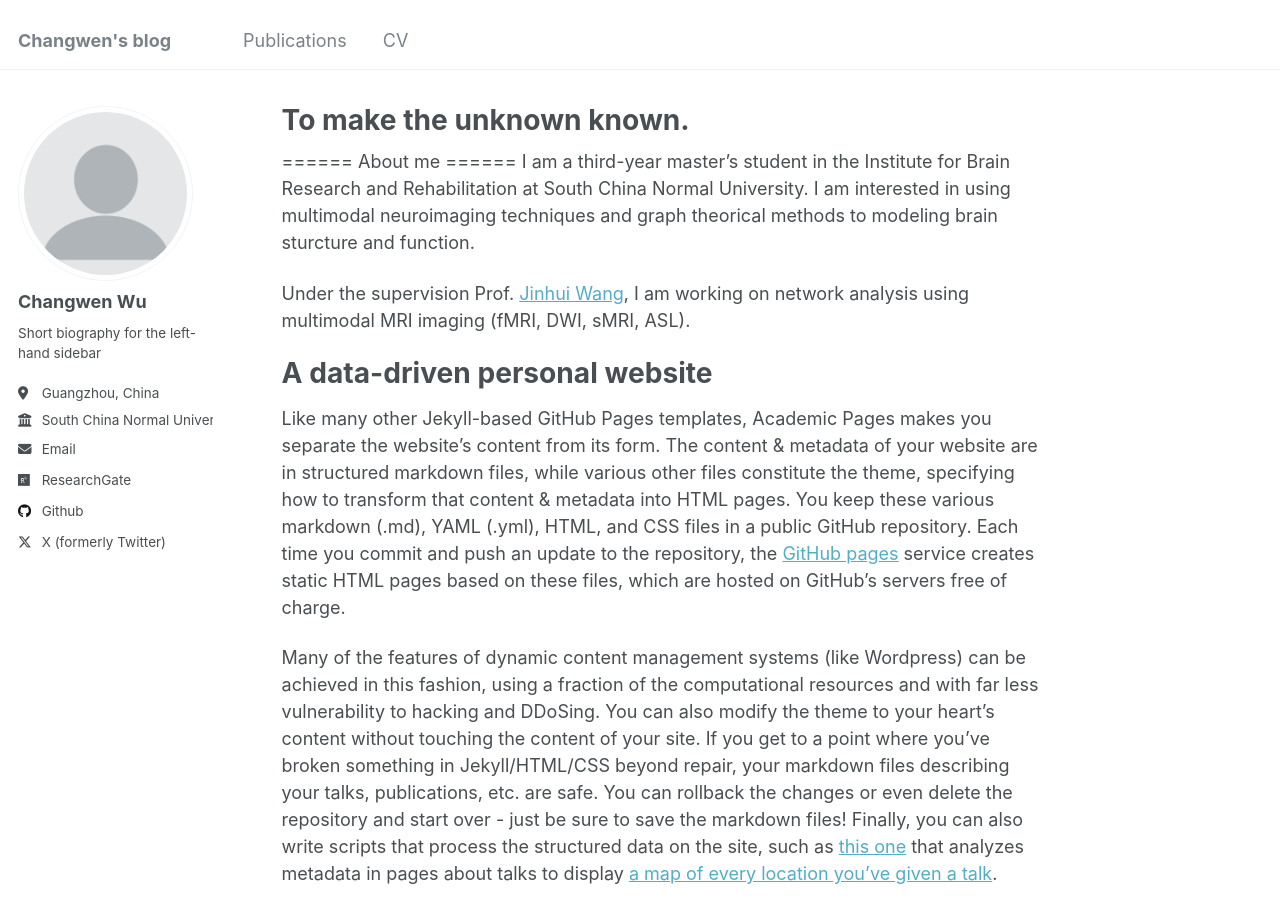
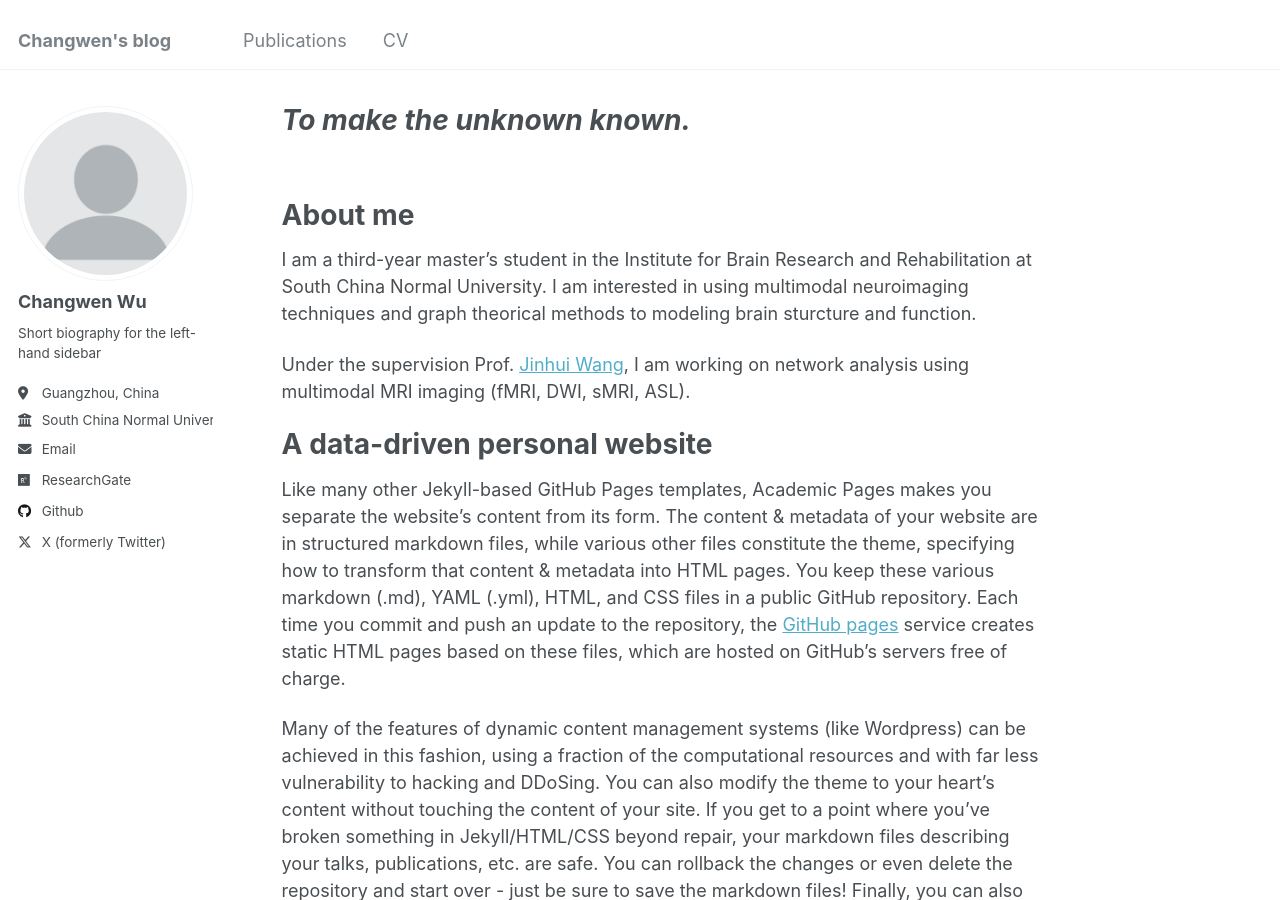
Before and after one commit to Changwen-Wu/Changwen-Wu.github.io, a Jekyll site: the page built from _pages/about.md, in a window 1280 px wide and 900 px high. Built offline with Jekyll 4.4.1, drawn with Linux system fonts in a browser that asks for light colours.

Commit message:
Update about.md

```diff
--- a/_pages/about.md
+++ b/_pages/about.md
@@ -1,13 +1,14 @@
 ---
 permalink: /
-title: "To make the unknown known."
+title: "*To make the unknown known.*"
 author_profile: true
 redirect_from:
   - /about/
   - /about.html
 ---
 
-======
+<br>
+
 About me
 ======
 I am a third-year master's student in the Institute for Brain Research and Rehabilitation at South China Normal University. I am interested in using multimodal neuroimaging techniques and graph theorical methods to modeling brain sturcture and function.
```
